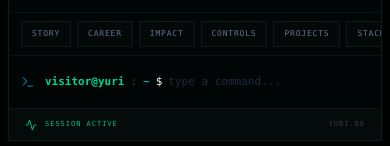
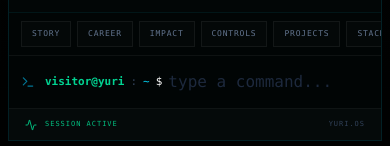
Before and after one commit to Yuri561/iamyuri, a React (Vite) app: page / in a window 390 px wide. Shown: the part 695-841 px from the top of the page. Built offline with nearby package versions, Linux system fonts and the light colour scheme.

Commit message:
fixed mobile response

```diff
--- a/src/App.tsx
+++ b/src/App.tsx
@@ -1,55 +1,17 @@
-// import AboutSection from "./components/about/AboutSection";
-// import BrazilSection from "./components/brazil/BrazilSection";
-// import CurrentlyBuilding from "./components/building/CurrentlyBuilding";
-// import DiagnosticQuiz from "./components/challenge/DiagnosticQuiz";
-// import ContactSection from "./components/contact/ContactSection";
-// import EquipmentExplorer from "./components/controls/EquipmentExplorer";
-// import ExpertiseSection from "./components/expertise/ExpertiseSection";
-// import Hero from "./components/hero/Hero";
-// import CareerJourney from "./components/journey/CareerJourney";
-// import Footer from "./components/layout/Footer";
-// import Navbar from "./components/layout/Navbar";
-// import ScrollProgress from "./components/layout/ScrollProgress";
-// import LanguagesSection from "./components/language/LanguagesSection";
-// // import LeadershipSection from "./components/leadership/LeadershipSection";
-// import ProjectsSection from "./components/projects/ProjectsSection";
-// import RecruiterMode from "./components/recruiter/RecruiterMode";
 import TerminalPortfolio from "./components/terminal/TerminalPortfolio";
 
 export default function App() {
   return (
-    <main className="min-h-screen overflow-x-hidden bg-[#070B10] text-white selection:bg-cyan-400 selection:text-black">
-      {/* <ScrollProgress />
-
-      <Navbar /> */}
-      <TerminalPortfolio/>
-      {/* <Hero /> */}
-
-      {/* <RecruiterMode /> */}
-
-      {/* <AboutSection /> */}
-
-      {/* <CareerJourney /> */}
-
-      {/* <DiagnosticQuiz /> */}
-
-      {/* <ExpertiseSection /> */}
-
-      {/* <EquipmentExplorer />
-
-      <ProjectsSection /> */}
-
-      {/* <LeadershipSection /> */}
-
-      {/* <LanguagesSection /> */}
-
-      {/* <CurrentlyBuilding /> */}
-{/*
-      <BrazilSection/> */}
-
-      {/* <ContactSection /> */}
-
-      {/* <Footer /> */}
+    <main
+      className="
+        h-[100dvh]
+        w-full
+        max-w-full
+        overflow-hidden
+        bg-[#010303]
+      "
+    >
+      <TerminalPortfolio />
     </main>
   );
 }
--- a/src/components/terminal/TerminalPortfolio.tsx
+++ b/src/components/terminal/TerminalPortfolio.tsx
@@ -511,9 +511,11 @@ export default function TerminalPortfolio() {
   return (
     <section
       className="
+        terminal-shell
     relative
     h-[100dvh]
-        w-screen
+    w-full
+    max-w-full
     overflow-hidden
     bg-[#010303]
     font-mono
@@ -724,11 +726,14 @@ export default function TerminalPortfolio() {
     inputRef.current?.focus()
   }
   className="
+    terminal-scrollbar
     min-h-0
+    min-w-0
     flex-1
+    overflow-x-hidden
     overflow-y-auto
-            terminal-scrollbar
     overscroll-contain
+
     px-4
     py-5
     text-[11px]
--- a/src/components/terminal/components/CommandRail.tsx
+++ b/src/components/terminal/components/CommandRail.tsx
@@ -244,15 +244,23 @@ export default function CommandRail({
           spellCheck={false}
           placeholder="type a command..."
           className="
+  terminal-command-input
   min-w-0
+  w-full
   flex-1
   border-none
   bg-transparent
+  text-[16px]
   text-white
   caret-cyan-300
   outline-none
 
   placeholder:text-slate-800
+
+  sm:text-[12px]
+  lg:text-[13px]
+
+  disabled:opacity-50
 "
         />
       </form>
--- a/src/index.css
+++ b/src/index.css
@@ -54,3 +54,94 @@ html {
       rgba(52, 211, 153, 0.65)
     );
 }
+html,
+body,
+#root {
+  width: 100%;
+  height: 100%;
+  margin: 0;
+  padding: 0;
+  overflow: hidden;
+  overscroll-behavior: none;
+}
+
+html {
+  background: #010303;
+}
+
+body {
+  min-width: 0;
+  min-height: 0;
+  background: #010303;
+}
+
+/* prevent accidental horizontal overflow everywhere */
+*,
+*::before,
+*::after {
+  box-sizing: border-box;
+}
+
+img,
+svg,
+video,
+canvas {
+  max-width: 100%;
+}
+
+/* =========================================================
+   MOBILE TERMINAL BEHAVIOR
+========================================================= */
+
+@media (max-width: 768px) {
+  html,
+  body,
+  #root {
+    width: 100%;
+    max-width: 100%;
+    height: 100%;
+    overflow: hidden !important;
+  }
+
+  body {
+    position: fixed;
+    inset: 0;
+  }
+
+  #root {
+    position: fixed;
+    inset: 0;
+  }
+
+  .terminal-shell {
+    width: 100%;
+    max-width: 100%;
+    height: 100dvh;
+    overflow: hidden;
+  }
+
+  .terminal-scrollbar {
+    overflow-x: hidden;
+    overflow-y: auto;
+
+    max-width: 100%;
+    min-width: 0;
+
+    overscroll-behavior: contain;
+
+    -webkit-overflow-scrolling: touch;
+  }
+
+  .terminal-scrollbar pre,
+  .terminal-scrollbar code {
+    max-width: 100%;
+  }
+
+  .terminal-scrollbar pre {
+    overflow-x: auto;
+  }
+
+  .terminal-command-input {
+    font-size: 16px;
+  }
+}
```
Lines whose indentation alone changed are shown as unchanged.
